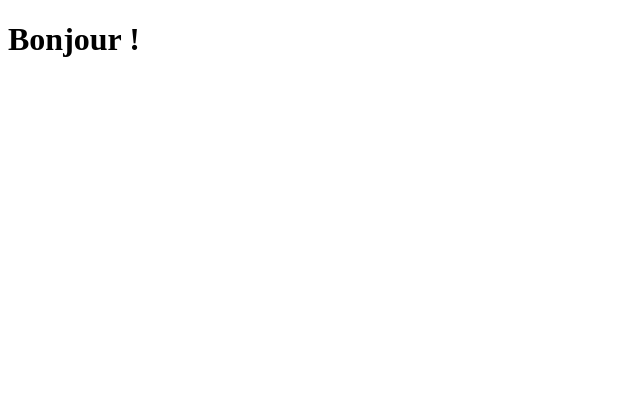
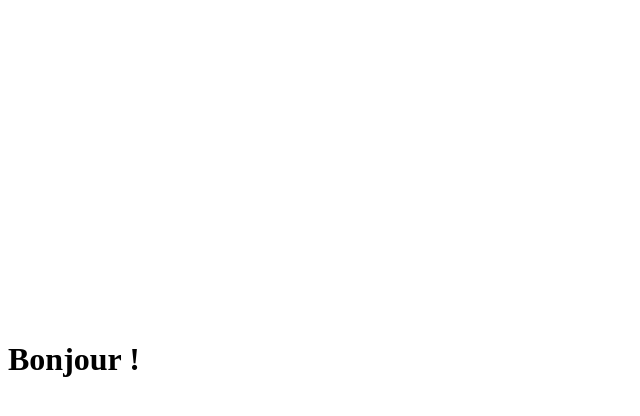
Before and after one commit to Marjorieboyer3/hello, a plain HTML site: page index.html in a window 1280 px wide. Shown: the whole page, without its empty margins (0-640 px from the left). Drawn offline with Linux system fonts and the light colour scheme.

```diff
--- a/index.html
+++ b/index.html
@@ -8,6 +8,16 @@
 
     </head>
 
+    <style type="text/css">
+
+        h1 {
+            align-content: center;
+            position: absolute;
+            top: 40%;
+            font-family: Helbetica;
+            font-size: 100;
+        }
+    </style>
     <body>
         <h1> Bonjour ! </h1>
 
```
